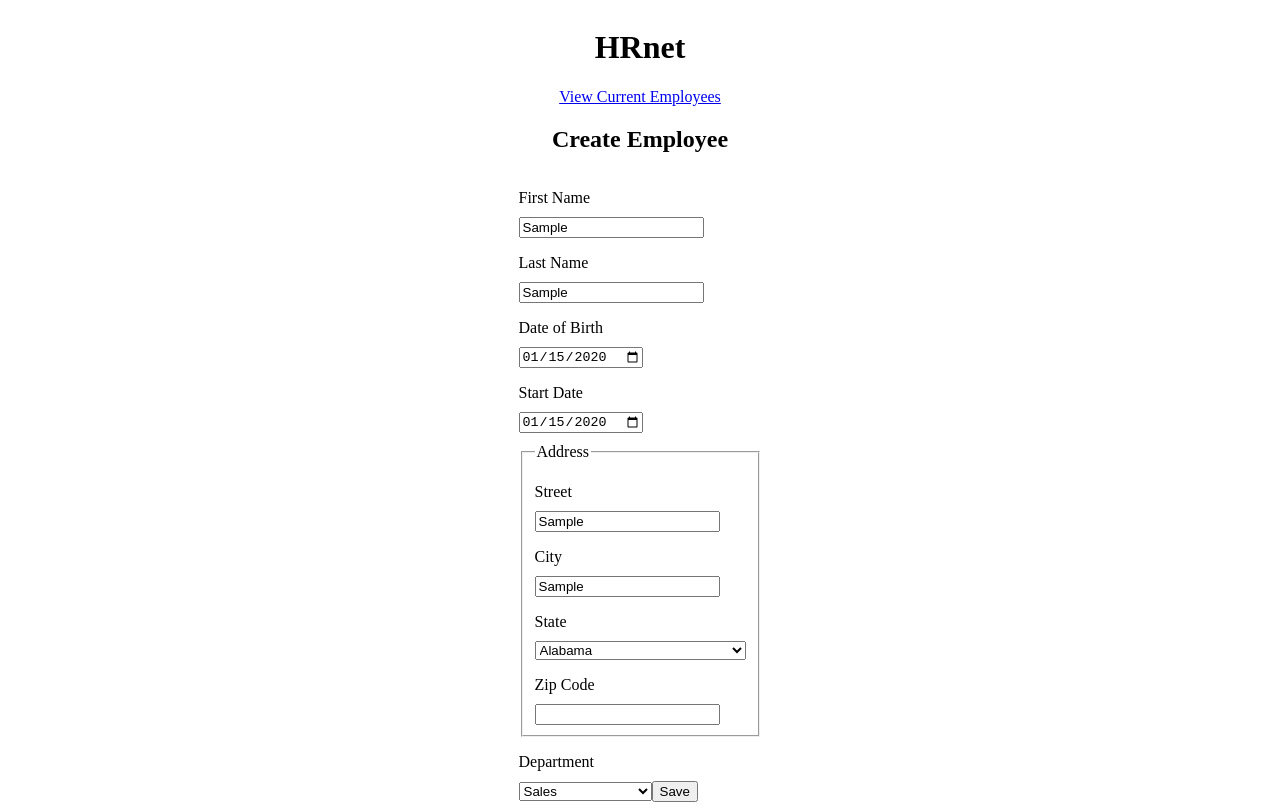
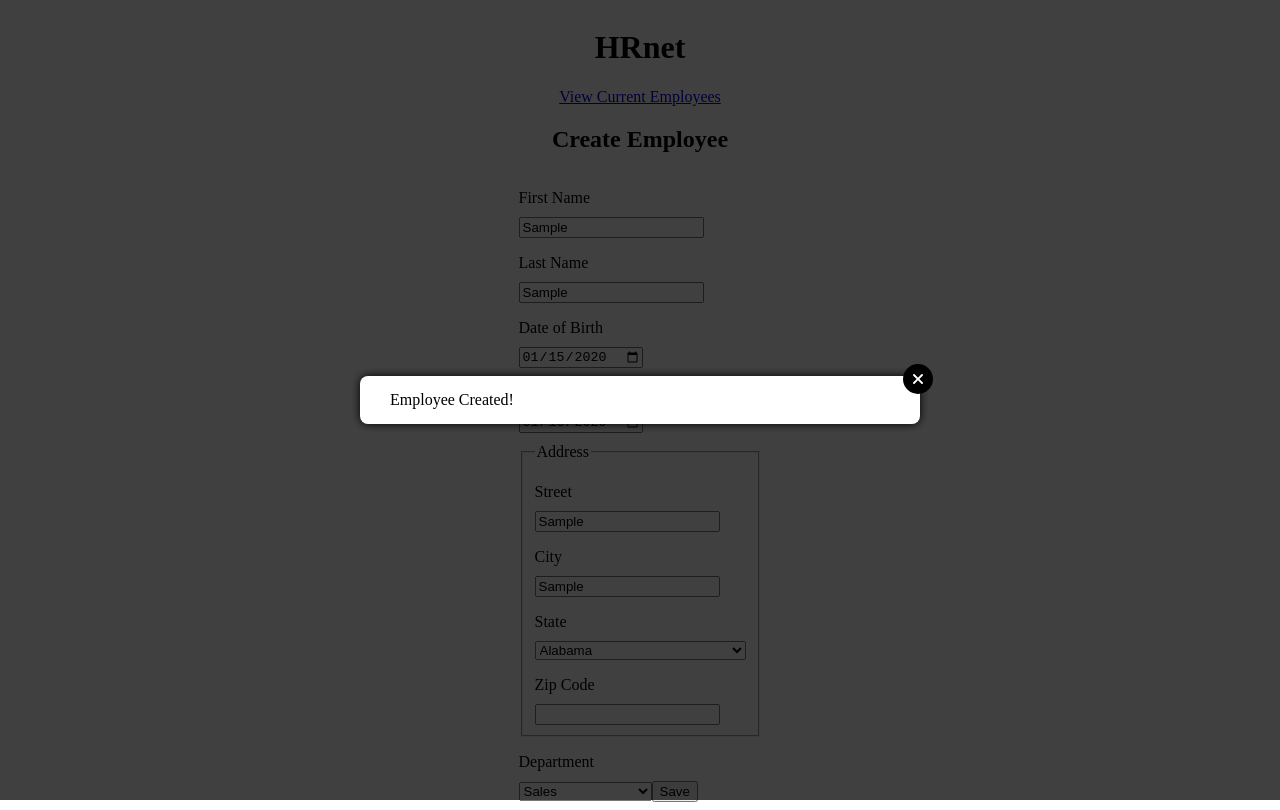
Before and after one commit to sedomu/oc_p14_HRnet, a React (Vite) app in the folder hrnet/: page / in a window 1280 px wide. Both pictures are taken after typing "Sample", "Sample", "2020-01-15", "2020-01-15", "Sample", "Sample" into the empty fields and a click on the button "Save". Built offline with nearby package versions, Linux system fonts and the light colour scheme.

Commit message:
creating modal component with module css Modal.jsx Modal.module.css

```diff
--- /dev/null
+++ b/hrnet/src/components/Modal.jsx
@@ -0,0 +1,45 @@
+import { forwardRef, useImperativeHandle, useState } from 'react'
+import styles from './Modal.module.css'
+
+function Modal({ children }, ref) {
+    const [showModal, setShowModal] = useState(false);
+
+    useImperativeHandle(ref, () => ({
+        open: () => setShowModal(true),
+        close: () => setShowModal(false),
+        isOpen: () => showModal,
+    }));
+
+    if (!showModal) return null;
+
+    return <>
+        <div className={styles.overlay} onClick={() => setShowModal(false)}>
+            <div className={styles.window} onClick={(e) => e.stopPropagation()}>
+                <div className={styles.close} onClick={() => setShowModal(false)}>
+                    <svg
+                        width="30"
+                        height="30"
+                        viewBox="0 0 15.875 15.875"
+>
+                            <g
+                                id="g7"
+                                transform="translate(-80.795326,-144.26106)">
+                                <circle
+                                    fill="black"
+                                    cx="88.732826"
+                                    cy="152.19856"
+                                    r="7.9375" />
+                                <path
+fill="white"
+                                    d="m 86.599886,149.56572 a 0.5,0.5 0 0 0 -0.35347,0.14624 0.5,0.5 0 0 0 0,0.70694 l 1.77974,1.77922 -1.77974,1.77973 a 0.5,0.5 0 0 0 0,0.70694 0.5,0.5 0 0 0 0.70745,0 l 1.77922,-1.77922 1.77922,1.77922 a 0.5,0.5 0 0 0 0.70693,0 0.5,0.5 0 0 0 0,-0.70694 l -1.77922,-1.77973 1.77922,-1.77922 a 0.5,0.5 0 0 0 0,-0.70694 0.5,0.5 0 0 0 -0.35346,-0.14624 0.5,0.5 0 0 0 -0.35347,0.14624 l -1.77922,1.77922 -1.77922,-1.77922 a 0.5,0.5 0 0 0 -0.35398,-0.14624 z" />
+                            </g>
+
+                    </svg>
+                </div>
+                <div className={styles.content}>{children}</div>
+            </div>
+        </div>
+    </>;
+}
+
+export default forwardRef(Modal);
--- /dev/null
+++ b/hrnet/src/components/Modal.module.css
@@ -0,0 +1,35 @@
+.overlay {
+    position: fixed;
+    inset: 0;
+    padding: 20px;
+    background-color: rgba(0,0,0,0.75);
+    display: flex;
+    justify-content: center;
+    align-items: center;
+    z-index: 1000;
+}
+
+.window {
+    vertical-align: middle;
+    position: relative;
+    max-width: 500px;
+    width: 90%;
+    padding: 15px 30px;
+    background-color: white;
+    border-radius: 8px;
+    box-shadow: 0 0 10px black;
+}
+
+.close {
+    width: 30px;
+    height: 30px;
+    position: absolute;
+    top: -12.5px;
+    right: -12.5px;
+    border: none;
+    cursor: pointer;
+}
+
+.content{
+    display: inline-block;
+}
--- a/hrnet/src/pages/Home.jsx
+++ b/hrnet/src/pages/Home.jsx
@@ -2,9 +2,13 @@ import { Link } from 'react-router-dom'
 import StateSelector from '../../components/StateSelector.jsx'
 import { useDispatch } from 'react-redux'
 import { addEmployee } from '../redux.js'
+import Modal from '../components/Modal.jsx'
+import { useRef } from 'react'
 
 export default function Home () {
     const dispatch = useDispatch()
+
+    const modalRef = useRef()
 
     const saveEmployee = (e) => {
         e.preventDefault()
@@ -21,9 +25,9 @@ export default function Home () {
             state: formData.get('state'),
             zipCode: formData.get('zip-code')
         }
-        console.log(data)
+
         dispatch(addEmployee(data))
-        alert('Employee Created! - See console for details')
+        modalRef.current.open()
     }
 
     return <>
@@ -75,5 +79,6 @@ export default function Home () {
                 <button type="submit">Save</button>
             </form>
         </div>
+        <Modal ref={modalRef}>Employee Created!</Modal>
     </>
 }
```
